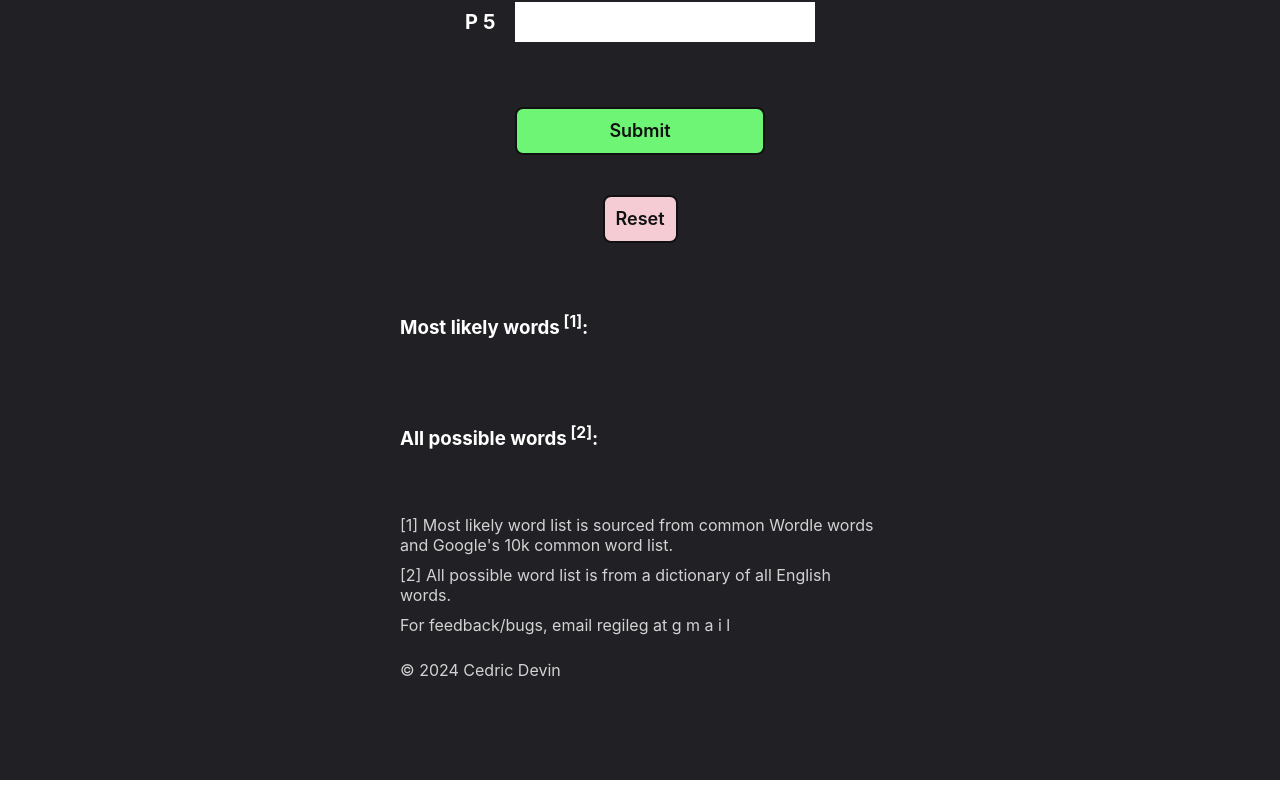
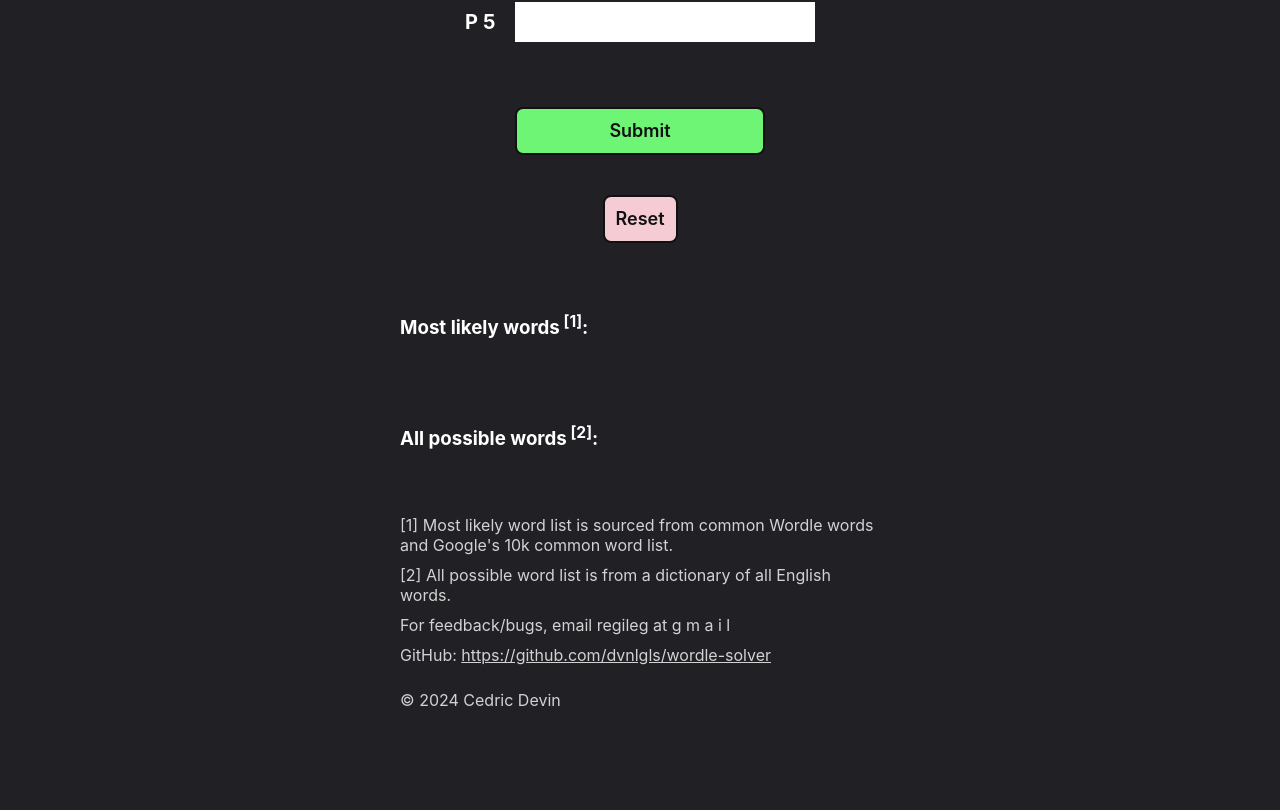
Before and after one commit to dvnlgls/wordle-solver, an Angular app: page / in a window 1280 px wide. Shown: the part 890-1700 px from the top of the page. Before the commit the page ends 1670 px from the top, so only its background shows below. Built offline with nearby package versions, Linux system fonts and the light colour scheme.

Commit message:
add github link

```diff
--- a/src/app/app.component.html
+++ b/src/app/app.component.html
@@ -98,6 +98,7 @@
         <div>[1] Most likely word list is sourced from common Wordle words and Google's 10k common word list.</div>
         <div>[2] All possible word list is from a dictionary of all English words.</div>
         <div>For feedback/bugs, email regileg at g m a i l</div>
+        <div>GitHub: <a target="_blank" href="https://github.com/dvnlgls/wordle-solver">https://github.com/dvnlgls/wordle-solver</a></div>
       </div>
       <div class="copyright">&copy; 2024 Cedric Devin</div>
     </div>
--- a/src/app/app.component.scss
+++ b/src/app/app.component.scss
@@ -277,6 +277,10 @@
   opacity: 0.8;
   max-width: 80%;
   justify-self: center;
+
+  a {
+    color: inherit;
+  }
 }
 
 .footnotes {
```
